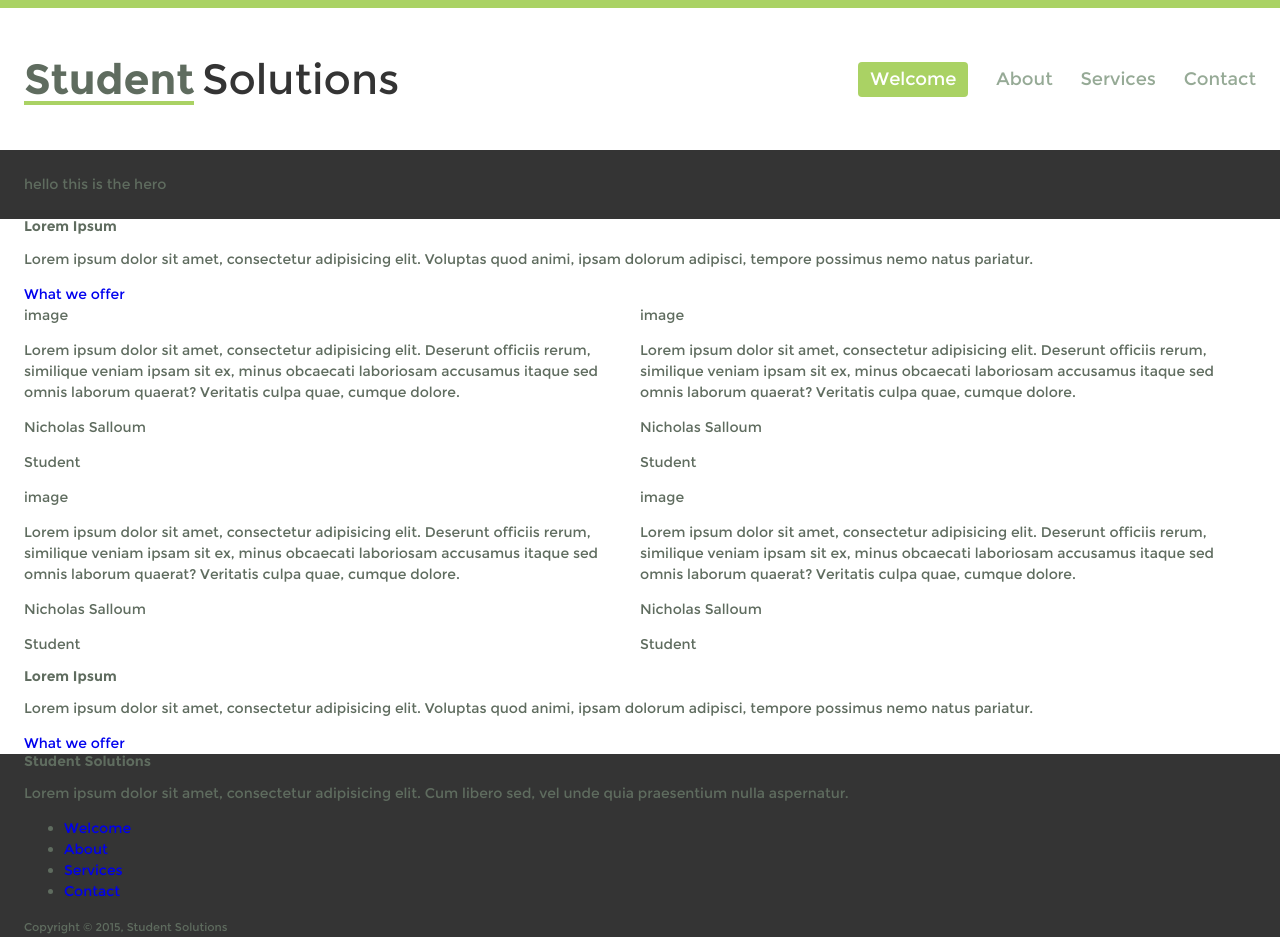
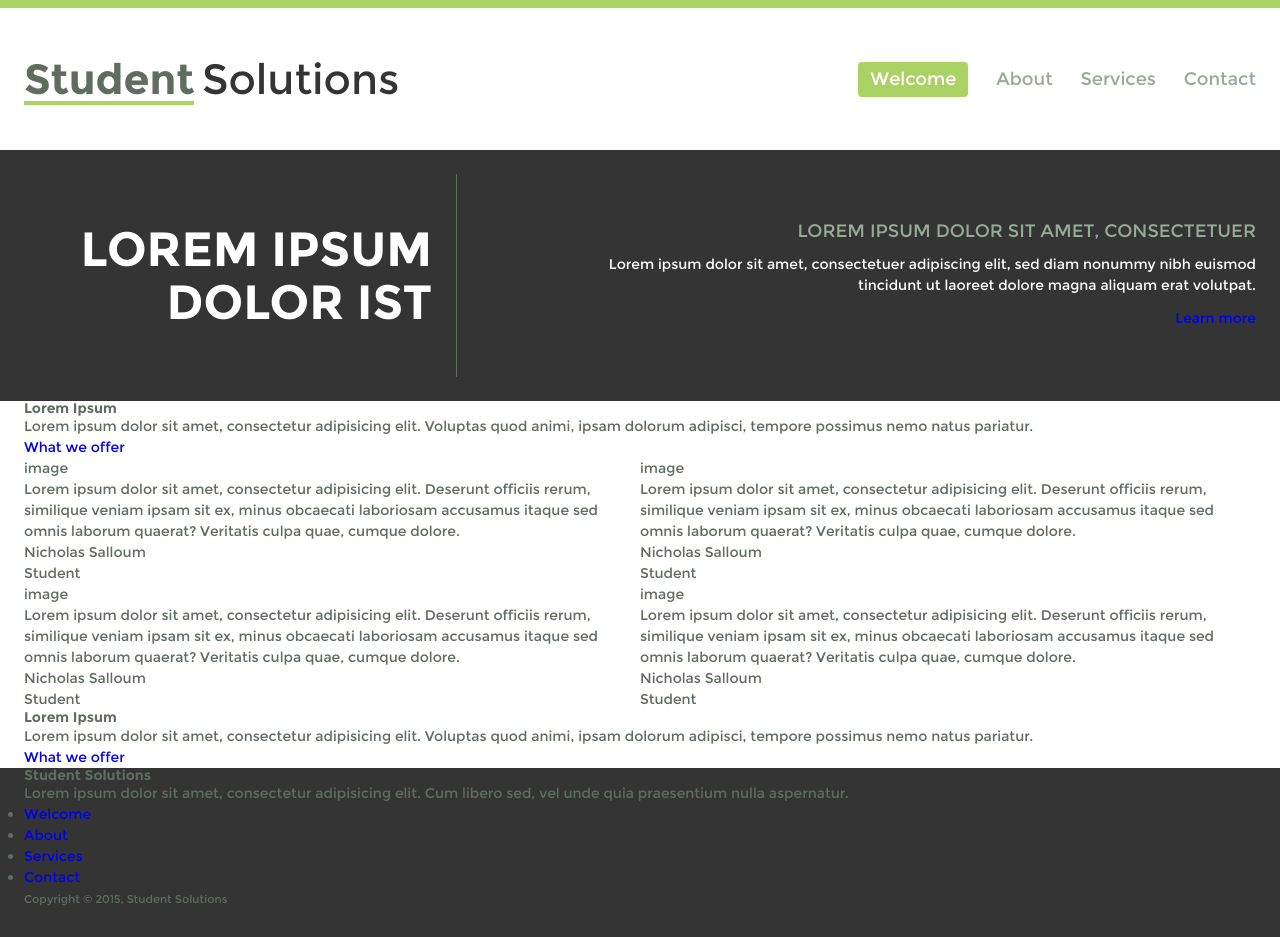
Before and after one commit to callmenick/Student-Solutions-Website, a website: page index.html in a window 1280 px wide. After the commit the page ends 909 px from the top, so only its background shows below. Drawn offline with Linux system fonts and the light colour scheme; files whose address does not match are found by name.

Commit message:
Implemented hero styles and markup

```diff
--- a/index.html
+++ b/index.html
@@ -43,10 +43,19 @@
 
 <main class="o-main">
 
-  <div class="c-hero">
+  <div class="c-hero c-hero--special">
     <div class="o-container">
-      hello this is the hero
-    </div>
+      <div class="c-hero__inner">
+        <h2 class="c-hero__heading">
+          Lorem ipsum dolor ist
+        </h2>
+        <div class="c-hero__content">
+          <h3 class="c-hero__sub-heading">Lorem ipsum dolor sit amet, consectetuer</h3>
+          <p class="c-hero__text">Lorem ipsum dolor sit amet, consectetuer adipiscing elit, sed diam nonummy nibh euismod tincidunt ut laoreet dolore magna aliquam erat volutpat.</p>
+          <a href="about.html" class="c-btn c-btn--purple">Learn more</a>
+        </div>
+      </div><!-- /c-hero__inner -->
+    </div><!-- /o-container -->
   </div><!-- /c-hero -->
 
   <div class="c-cta c-cta--green">
--- a/sass/_components.hero.scss
+++ b/sass/_components.hero.scss
@@ -7,4 +7,94 @@
 .c-hero {
   padding: 24px 0;
   background-color: $color--neutral-dark;
+  text-align: center;
 }
+
+/**
+ * The heading.
+ */
+
+.c-hero__heading {
+  color: #fff;
+  font-size: $font-size--l;
+  text-transform: uppercase;
+}
+
+/**
+ * The sub heading.
+ */
+
+.c-hero__sub-heading {
+  color: $color--slate;
+  font-weight: 400;
+  text-transform: uppercase;
+}
+
+/**
+ * Text
+ */
+
+.c-hero__text {
+  color: #fff;
+}
+
+/**
+ * Hero special... i.e. on the home page.
+ */
+
+.c-hero--special {
+
+  .c-hero__inner {
+    display: flex;
+    flex-direction: column;
+
+    @include mq-medium {
+      flex-direction: row;
+      align-items: center;
+    }
+  }
+
+  .c-hero__heading {
+    margin-bottom: 24px;
+    font-size: $font-size--xl;
+
+    @include mq-medium {
+      flex: 0 0 288px;
+      margin-bottom: 0;
+      padding-right: 24px;
+      text-align: right;
+    }
+
+    @include mq-large {
+      flex: 0 0 336px;
+      font-size: $font-size--xxl;
+    }
+
+    @include mq-xlarge {
+      flex: 0 0 432px;
+      font-size: $font-size--xxxl;
+    }
+  }
+
+  .c-hero__content {
+    @include mq-medium {
+      padding: 24px 0 24px 48px;
+      text-align: right;
+      border-left: solid 1px $color--neutral;
+    }
+
+    @include mq-large {
+      padding: 48px 0 48px 96px;
+    }
+  }
+
+  .c-hero__sub-heading {
+    margin-bottom: 12px;
+    font-size: $font-size--m;
+  }
+
+  .c-hero__text {
+    margin-bottom: 12px;
+  }
+
+}
--- a/sass/_elements.text.scss
+++ b/sass/_elements.text.scss
@@ -3,6 +3,27 @@
   TEXT ELEMENTS
 
 ----------------------------------------------------------------------------- */
+
+/**
+ * Some resets.
+ */
+
+p,
+ul,
+ol,
+a,
+b,
+strong,
+i,
+em {
+  margin: 0;
+  padding: 0;
+  font-size: 100%;
+}
+
+/**
+ * Links.
+ */
 
 a {
   text-decoration: none;
@@ -13,11 +34,19 @@ a:hover {
 
 }
 
+/**
+ * Bold and strong elements.
+ */
+
 b,
 strong {
   font-weight: 700;
 }
 
+/**
+ * Italics and emphasised elements.
+ */
+
 i,
 em {
   font-style: italic;
```
Also changed, not shown: css/style.css, css/style.min.css.
